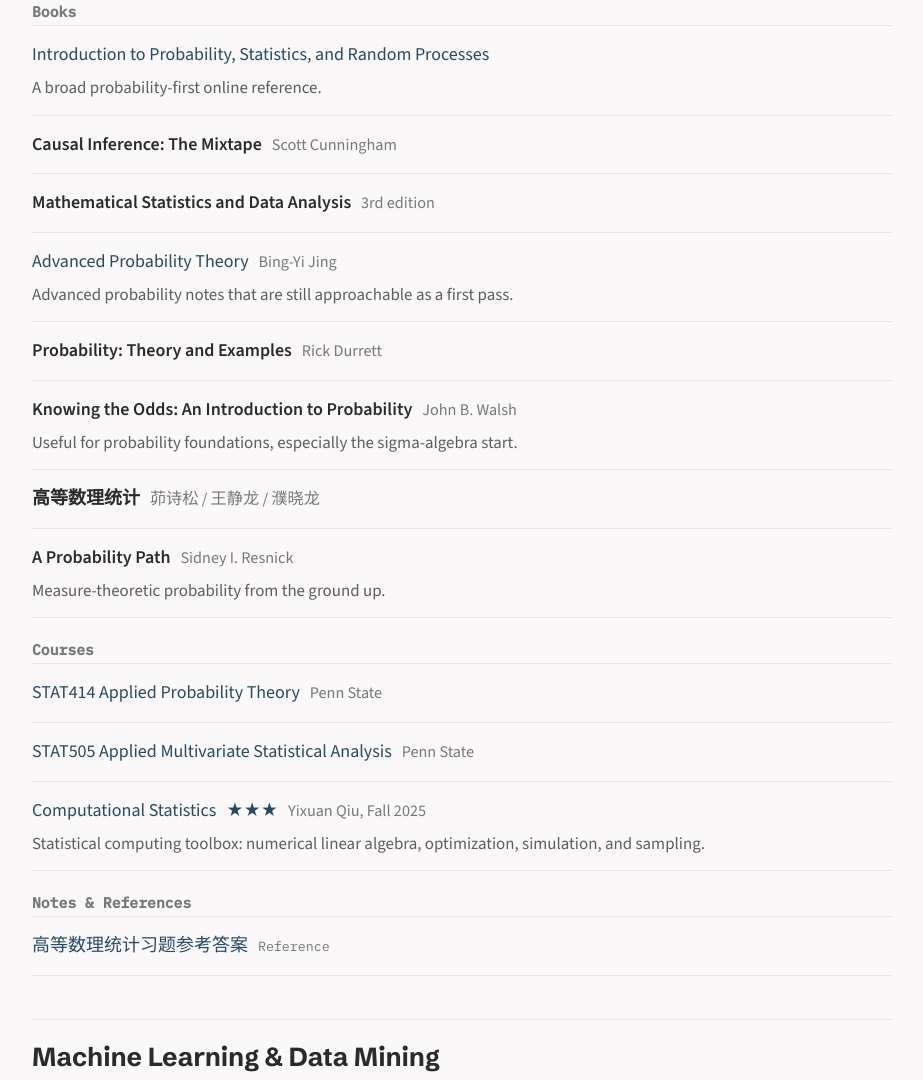
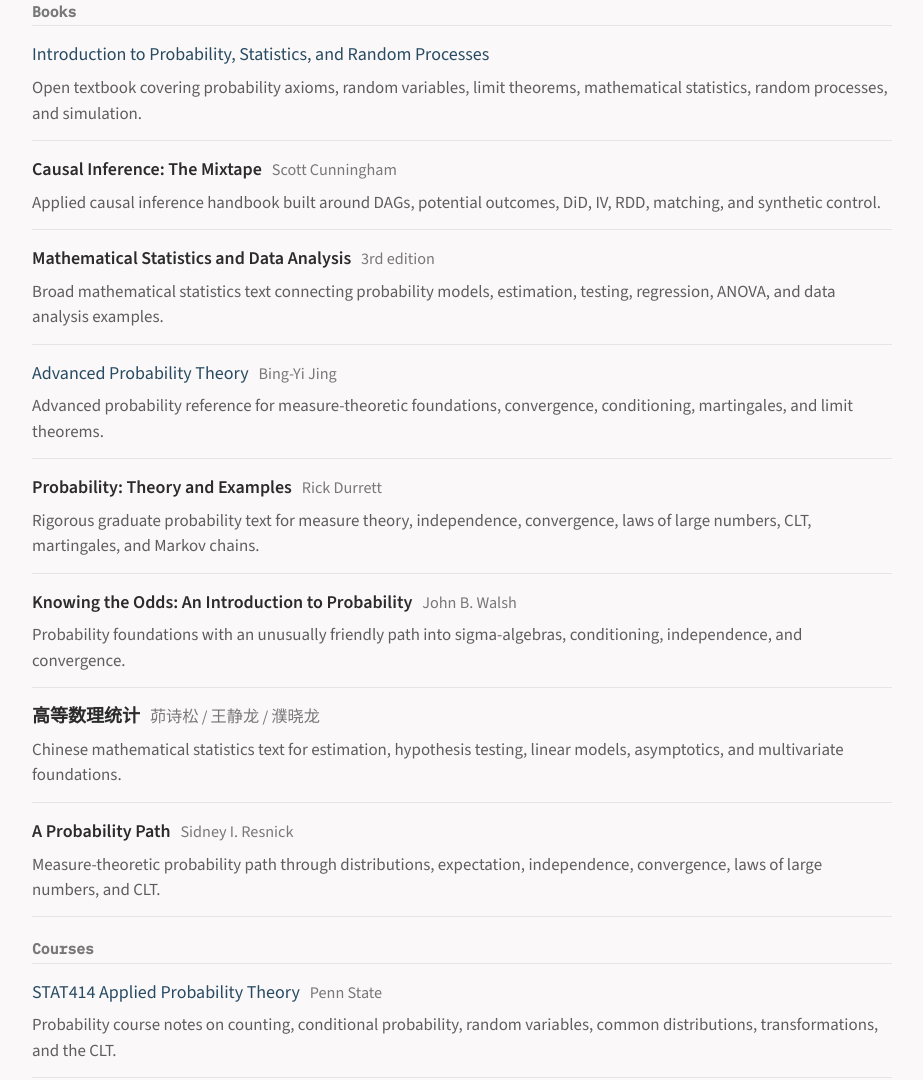
Before and after one commit to By-Xin/By-Xin.github.io, an Astro site: page /writing/statdiy in a window 1280 px wide. Shown: the part 739-1819 px from the top of the page, without its empty margins (118-1041 px from the left). Built offline with nearby package versions, Linux system fonts and the light colour scheme; Astro itself is replaced by a stand-in of ours.

Commit message:
Add descriptions to STATDIY bookmarks

```diff
--- a/src/pages/writing/statdiy.astro
+++ b/src/pages/writing/statdiy.astro
@@ -58,19 +58,21 @@
         kind: "Book",
         title: "Introduction to Probability, Statistics, and Random Processes",
         href: "https://www.probabilitycourse.com",
-        note: "A broad probability-first online reference.",
+        note: "Open textbook covering probability axioms, random variables, limit theorems, mathematical statistics, random processes, and simulation.",
       },
       {
         kind: "Course",
         title: "STAT414 Applied Probability Theory",
         href: "https://online.stat.psu.edu/stat414/",
         meta: "Penn State",
+        note: "Probability course notes on counting, conditional probability, random variables, common distributions, transformations, and the CLT.",
       },
       {
         kind: "Course",
         title: "STAT505 Applied Multivariate Statistical Analysis",
         href: "https://online.stat.psu.edu/stat505/",
         meta: "Penn State",
+        note: "Graduate multivariate statistics notes for MANOVA, PCA, factor analysis, canonical correlation, discriminant analysis, and clustering.",
       },
       {
         kind: "Course",
@@ -84,45 +86,50 @@
         kind: "Book",
         title: "Causal Inference: The Mixtape",
         meta: "Scott Cunningham",
+        note: "Applied causal inference handbook built around DAGs, potential outcomes, DiD, IV, RDD, matching, and synthetic control.",
       },
       {
         kind: "Book",
         title: "Mathematical Statistics and Data Analysis",
         meta: "3rd edition",
+        note: "Broad mathematical statistics text connecting probability models, estimation, testing, regression, ANOVA, and data analysis examples.",
       },
       {
         kind: "Book",
         title: "Advanced Probability Theory",
         href: "https://github.com/By-Xin/Sufe/blob/main/Bookshelf/Advanced_Probability_Theory_%E9%AB%98%E7%AD%89%E6%A6%82%E7%8E%87%E8%AE%BA_Bi_Z_Library%20(2).pdf",
         meta: "Bing-Yi Jing",
-        note: "Advanced probability notes that are still approachable as a first pass.",
+        note: "Advanced probability reference for measure-theoretic foundations, convergence, conditioning, martingales, and limit theorems.",
       },
       {
         kind: "Book",
         title: "Probability: Theory and Examples",
         meta: "Rick Durrett",
+        note: "Rigorous graduate probability text for measure theory, independence, convergence, laws of large numbers, CLT, martingales, and Markov chains.",
       },
       {
         kind: "Book",
         title: "Knowing the Odds: An Introduction to Probability",
         meta: "John B. Walsh",
-        note: "Useful for probability foundations, especially the sigma-algebra start.",
+        note: "Probability foundations with an unusually friendly path into sigma-algebras, conditioning, independence, and convergence.",
       },
       {
         kind: "Book",
         title: "高等数理统计",
         meta: "茆诗松 / 王静龙 / 濮晓龙",
+        note: "Chinese mathematical statistics text for estimation, hypothesis testing, linear models, asymptotics, and multivariate foundations.",
       },
       {
         kind: "Reference",
         title: "高等数理统计习题参考答案",
         href: "https://www.zhihu.com/tardis/zm/art/359870228?source_id=1005",
+        note: "Companion answer reference for checking exercises from the Chinese mathematical statistics text.",
       },
       {
         kind: "Book",
         title: "A Probability Path",
         meta: "Sidney I. Resnick",
-        note: "Measure-theoretic probability from the ground up.",
+        note: "Measure-theoretic probability path through distributions, expectation, independence, convergence, laws of large numbers, and CLT.",
       },
     ],
   },
@@ -134,6 +141,7 @@
         title: "Statistical Methods for Machine Learning",
         href: "https://www.stat.cmu.edu/~larry/=sml/",
         meta: "CMU",
+        note: "Advanced CMU notes on density estimation, regression, sparsity, classifiers, forests, graphical models, causal inference, privacy, and optimal transport.",
       },
       {
         kind: "Course",
@@ -147,29 +155,33 @@
         kind: "Book",
         title: "The Elements of Statistical Learning",
         href: "https://hastie.su.domains/ElemStatLearn/",
+        note: "Classic statistical learning reference for supervised and unsupervised methods, regularization, trees, boosting, SVMs, and model assessment.",
       },
       {
         kind: "Course",
         title: "STAT508 Applied Data Mining and Statistical Learning",
         href: "https://online.stat.psu.edu/stat508/",
         meta: "Penn State",
+        note: "Hands-on data mining course with R, EDA, model selection, regression, PCA, classification, SVMs, trees, and clustering.",
       },
       {
         kind: "Video",
         title: "18.065 Linear Algebra and Learning from Data",
         href: "https://www.bilibili.com/video/BV1Tu411r7mZ?p=3&vd_source=8a00dab0be94d29388f2286892ba8d50",
         meta: "Gilbert Strang",
+        note: "Matrix-methods bridge from linear algebra to data analysis, signal processing, optimization, and machine learning.",
       },
       {
         kind: "Video",
         title: "现代数字信号处理",
         href: "https://www.bilibili.com/video/BV19P4y1L7Ku/?spm_id_from=333.337.search-card.all.click&vd_source=8a00dab0be94d29388f2286892ba8d50",
         meta: "张颢",
-        note: "Machine learning from a signal-processing angle.",
+        note: "Signal-processing route into statistical learning, spectral methods, filtering, and structured data representations.",
       },
       {
         kind: "Book",
         title: "机器学习实战：基于 Scikit-Learn",
+        note: "Hands-on machine learning practice with scikit-learn workflows for preprocessing, model fitting, evaluation, and tuning.",
       },
     ],
   },
@@ -181,33 +193,38 @@
         title: "Stanford CS231n: Convolutional Neural Networks for Visual Recognition",
         href: "https://cs231n.stanford.edu/",
         meta: "Stanford",
+        note: "Computer vision deep-learning course focused on CNNs, visual recognition, end-to-end training, and practical model-tuning assignments.",
       },
       {
         kind: "Book",
         title: "Natural Language Processing with Transformers",
         meta: "Lewis Tunstall, Leandro von Werra, Thomas Wolf",
+        note: "Practical transformer NLP book covering tokenizers, Hugging Face workflows, fine-tuning, datasets, and deployment patterns.",
       },
       {
         kind: "Course",
         title: "UCB CS294: Deep Reinforcement Learning",
         href: "https://rail.eecs.berkeley.edu/deeprlcourse-fa17/index.html",
         meta: "UC Berkeley",
+        note: "Deep RL course with lectures, slides, and assignments from imitation learning through policy gradients, Q-learning, model-based RL, and exploration.",
       },
       {
         kind: "Course",
         title: "David Silver RL",
         href: "https://www.davidsilver.uk/teaching/",
-        note: "Especially clear for the MDP introduction.",
+        note: "Core RL sequence from MDPs through dynamic programming, model-free methods, value approximation, and policy gradients.",
       },
       {
         kind: "Website",
         title: "RL Playground",
         href: "https://www.gymlibrary.dev/content/basic_usage/",
+        note: "Gym API reference for building and testing RL agent-environment loops, spaces, wrappers, and benchmark environments.",
       },
       {
         kind: "Video",
         title: "DeepMind RL Lecture",
         href: "https://www.youtube.com/watch?v=2pWv7GOvuf0",
+        note: "Video lecture entry point for DeepMind-style RL intuition, terminology, and algorithmic framing.",
       },
     ],
   },
@@ -219,32 +236,38 @@
         title: "Real Analysis, Spring 2010",
         href: "https://analysisyawp.blogspot.com/",
         meta: "Francis Su, Harvey Mudd College",
+        note: "Twenty-six real analysis lectures from constructing number systems through compactness, continuity, derivatives, series, and Taylor's theorem.",
       },
       {
         kind: "Book",
         title: "Mathematical Analysis",
         meta: "V. A. Zorich",
+        note: "Two-volume analysis reference with rigorous calculus, topology of Euclidean spaces, differentiation, integration, series, and manifolds.",
       },
       {
         kind: "Book",
         title: "Principles of Mathematical Analysis",
         meta: "Walter Rudin",
+        note: "Canonical compact real-analysis text for metric spaces, sequences, continuity, differentiation, Riemann-Stieltjes integration, and function sequences.",
       },
       {
         kind: "Book",
         title: "Numerical Analysis",
         meta: "Timothy Sauer",
+        note: "Computational mathematics text for error analysis, nonlinear equations, linear systems, interpolation, integration, ODEs, and eigenvalue problems.",
       },
       {
         kind: "Book",
         title: "Real Analysis: Modern Techniques and Their Applications",
         meta: "Gerald B. Folland",
+        note: "Graduate real analysis reference covering measure, integration, signed measures, functional analysis, Hilbert spaces, and Fourier analysis.",
       },
       {
         kind: "Course",
         title: "Convex Optimization: Fall 2019",
         href: "https://www.stat.cmu.edu/~ryantibs/convexopt/",
         meta: "CMU",
+        note: "CMU optimization course with slides, scribed notes, and homework on convexity, duality, first-order, proximal, Newton, ADMM, Frank-Wolfe, and stochastic methods.",
       },
       {
         kind: "PDF",
@@ -258,12 +281,14 @@
         title: "BFGS in a Nutshell: An Introduction to Quasi-Newton Methods",
         href: "https://towardsdatascience.com/bfgs-in-a-nutshell-an-introduction-to-quasi-newton-methods-21b0e13ee504/",
         meta: "Towards Data Science",
+        note: "Accessible introduction to quasi-Newton methods and the BFGS inverse-Hessian update.",
       },
       {
         kind: "Video",
         title: "凸优化",
         href: "https://www.bilibili.com/video/BV1Jt411p7jE/?p=2&share_source=copy_web&vd_source=9471c7cd3fca9ffedd9167aefed57c6d",
         meta: "中科大",
+        note: "Chinese video course on convex optimization foundations, convex analysis, duality, and standard algorithmic topics.",
       },
     ],
   },
@@ -274,19 +299,23 @@
       {
         kind: "Book",
         title: "C Primer Plus",
+        note: "Comprehensive C programming book for syntax, pointers, memory, arrays, structs, I/O, and systems-level basics.",
       },
       {
         kind: "Book",
         title: "鸟哥的 Linux 私房菜",
+        note: "Practical Linux reference for shell usage, filesystem layout, permissions, networking, process management, and server administration.",
       },
       {
         kind: "Book",
         title: "Linux 就该这么学",
+        note: "Applied Linux administration guide focused on command-line workflows, services, networking, storage, and deployment tasks.",
       },
       {
         kind: "Book",
         title: "Introduction to Computing Systems: From Bits and Gates to C and Beyond",
         meta: "Yale N. Patt and Sanjay J. Patel",
+        note: "Bottom-up systems text connecting bits, logic gates, machine architecture, assembly, C, memory, and OS-level abstractions.",
       },
     ],
   },
@@ -296,6 +325,7 @@
       {
         kind: "Book",
         title: "Science Research Writing for Non-Native Speakers of English",
+        note: "Genre-based academic writing guide for non-native English speakers, organized around the sections of scientific papers.",
       },
     ],
   },
@@ -307,27 +337,32 @@
         kind: "Article",
         title: "Donoho: 数据科学50年",
         href: "https://mp.weixin.qq.com/s?__biz=MjM5NDQ3NTkwMA==&mid=2650157914&idx=1&sn=d2afa577385e80f170be998dbecaae8b&chksm=be85a94989f2205fcb47f8be4abd88dc862e7b0175efa7bd1c559a2b61b088ee204c2c49495f&from=industrynews&version=4.1.6.6017&platform=win#rd",
+        note: "Chinese translation of Donoho's essay framing data science through statistics, computation, and real-world data analysis.",
       },
       {
         kind: "Article",
         title: "Breiman访谈录 |《统计建模：两种文化》20周年纪念",
         href: "https://mp.weixin.qq.com/s?__biz=MjM5NDQ3NTkwMA==&mid=2650148161&idx=1&sn=ab1d9a8c504389c6d53f6f749fa865cb&chksm=be85975289f21e444d0724b4314d751d08786cc1e10e960d5c3e9c159270ce9f759a9f32382e&from=industrynews&version=4.1.6.6017&platform=win#rd",
+        note: "Breiman interview for revisiting the statistical modeling cultures debate and his path into data-driven modeling.",
       },
       {
         kind: "Article",
         title: "统计学两个文化的差异是什么？",
         href: "https://mp.weixin.qq.com/s?__biz=MjM5NDQ3NTkwMA==&mid=2650153157&idx=1&sn=9909bca5c0c377dc517a4847550c34b8&chksm=be85bad689f233c064914e18bf8b9853966d63d7feac99b0669cee9b848e20d583e6e6e9f9ec&from=industrynews&version=4.1.6.6017&platform=win#rd",
+        note: "Discussion of data modeling versus algorithmic modeling and what changed after Breiman's critique.",
       },
       {
         kind: "Article",
         title: "大熔炉 | Rob Tibshirani 和 Trevor Hastie 谈《统计建模：两种文化》",
         href: "https://mp.weixin.qq.com/s?__biz=MjM5NDQ3NTkwMA==&mid=2650148710&idx=1&sn=f4a53f374c17a2cd078c61e3fe50386a&chksm=be85957589f21c633c16a9e045699c580aaee6d20067b207eaaa860ba6c5aa72eecb58896712&from=industrynews&version=4.1.6.6017&platform=win#rd",
+        note: "Hastie and Tibshirani conversation revisiting The Two Cultures from statistical learning practice.",
       },
       {
         kind: "Website",
         title: "Checklists for Stat-ML PhD Students",
         href: "https://stat.cmu.edu/~aramdas/checklists.html",
         meta: "Aaditya Ramdas, CMU",
+        note: "Academic workflow checklists for reading, writing, reviewing, giving talks, and navigating Stat-ML PhD life.",
       },
     ],
   },
```
